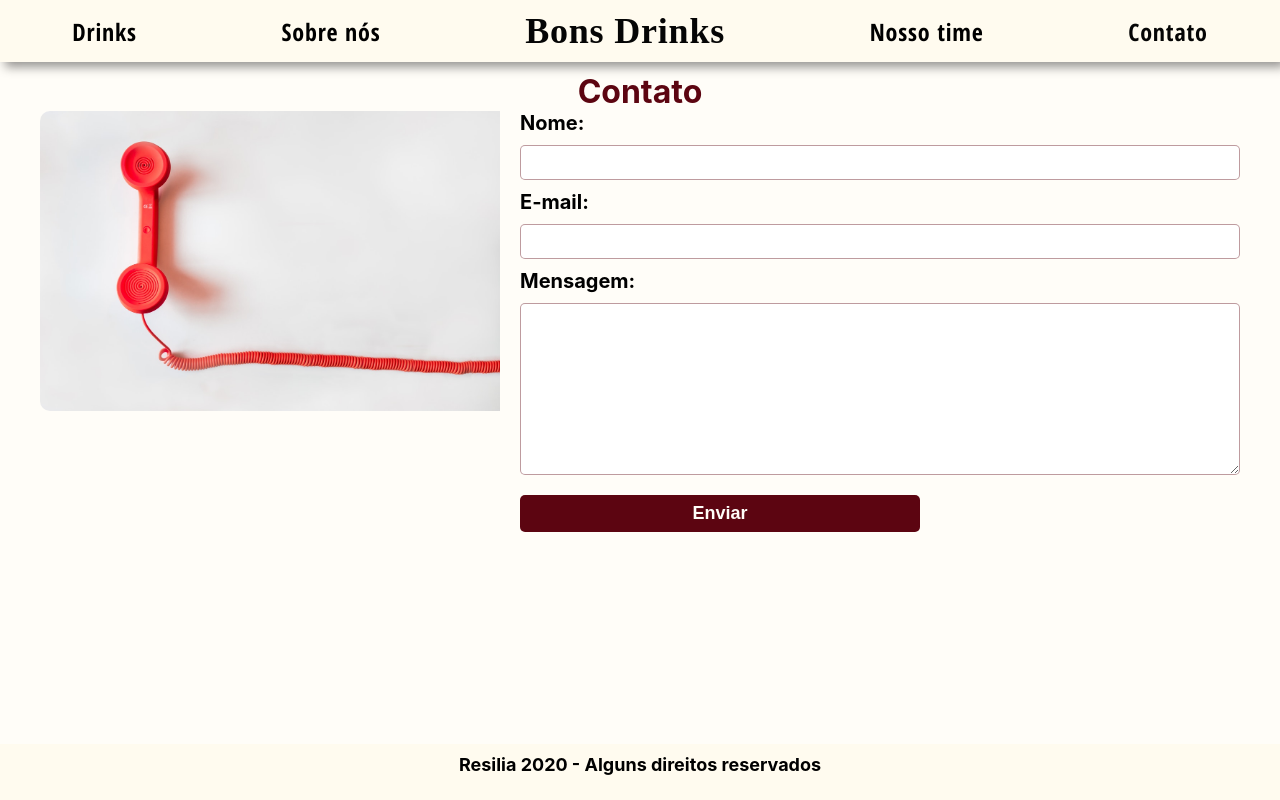
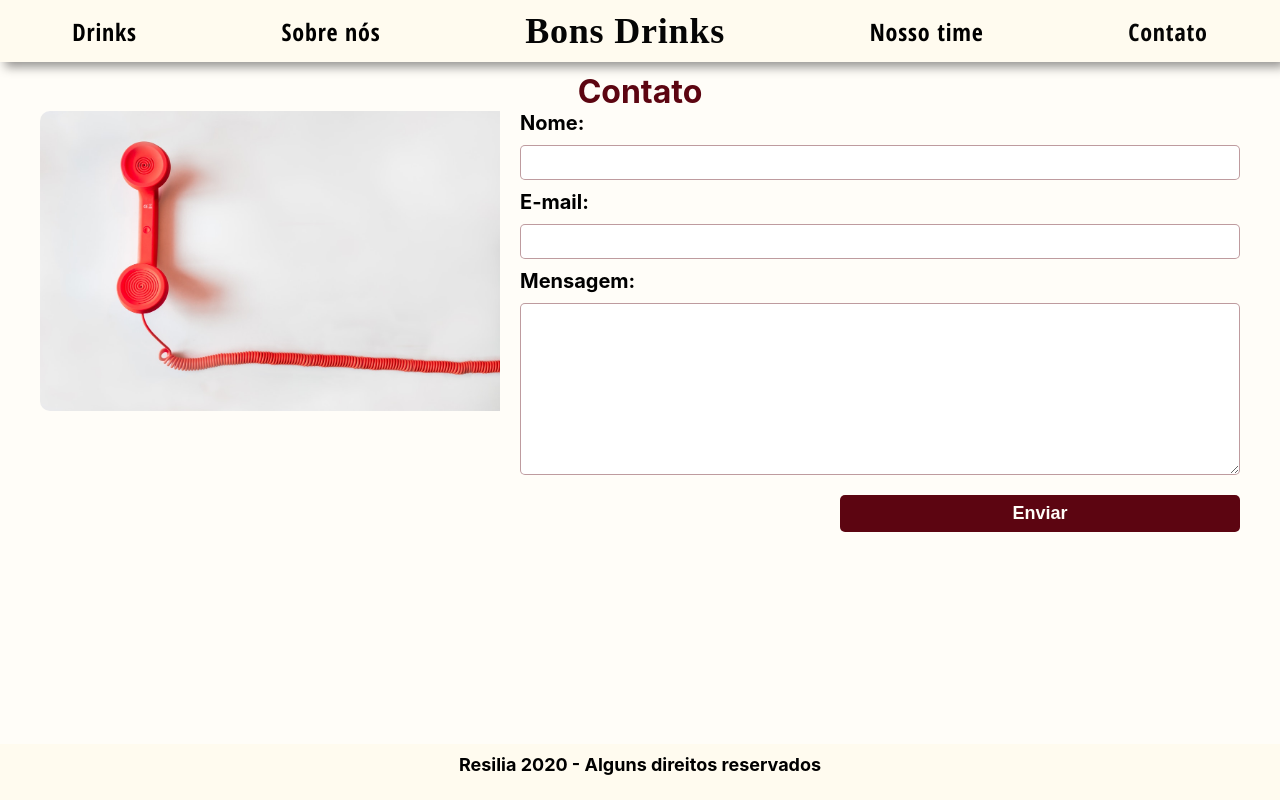
Before and after one commit to allankildare/bons-drinks, a React (Create React App) app: page /contato in a window 1280 px wide. Built offline with nearby package versions, Linux system fonts and the light colour scheme; a web font is replaced by a local one.

Commit message:
~ botao alinhado a direita

```diff
--- a/src/components/FormContato/FormContato.css
+++ b/src/components/FormContato/FormContato.css
@@ -14,10 +14,6 @@
 }
 
 .MainForm img {
-    /* display: block;
-    /* margin-left: auto; */
-    /*margin: auto 0 auto auto; */
-
     width: 500px;
     max-height: 300px;
     max-width: 100%;
@@ -47,10 +43,12 @@ form input {
 form textarea {
     padding: 10px;
 }
+
 form label {
     font-size: 20px;
     font-weight: 700;
 }
+
 form button {
     background-color: #5c0511;
     color: #fffdf8;
@@ -61,6 +59,7 @@ form button {
     border-radius: 5px;
     width: 400px;
     border: none;
-    /* align-self: flex-end; */
+    display: block;
+    margin-left: auto;
     cursor: pointer;
 }
--- a/src/components/Header/Header.jsx
+++ b/src/components/Header/Header.jsx
@@ -1,6 +1,6 @@
 import React, {Component} from 'react'
 import './Header.css'
-import {Link} from 'react-router-dom'
+import { Link } from 'react-router-dom'
 class Header extends Component {
     render(){
         return(
```
